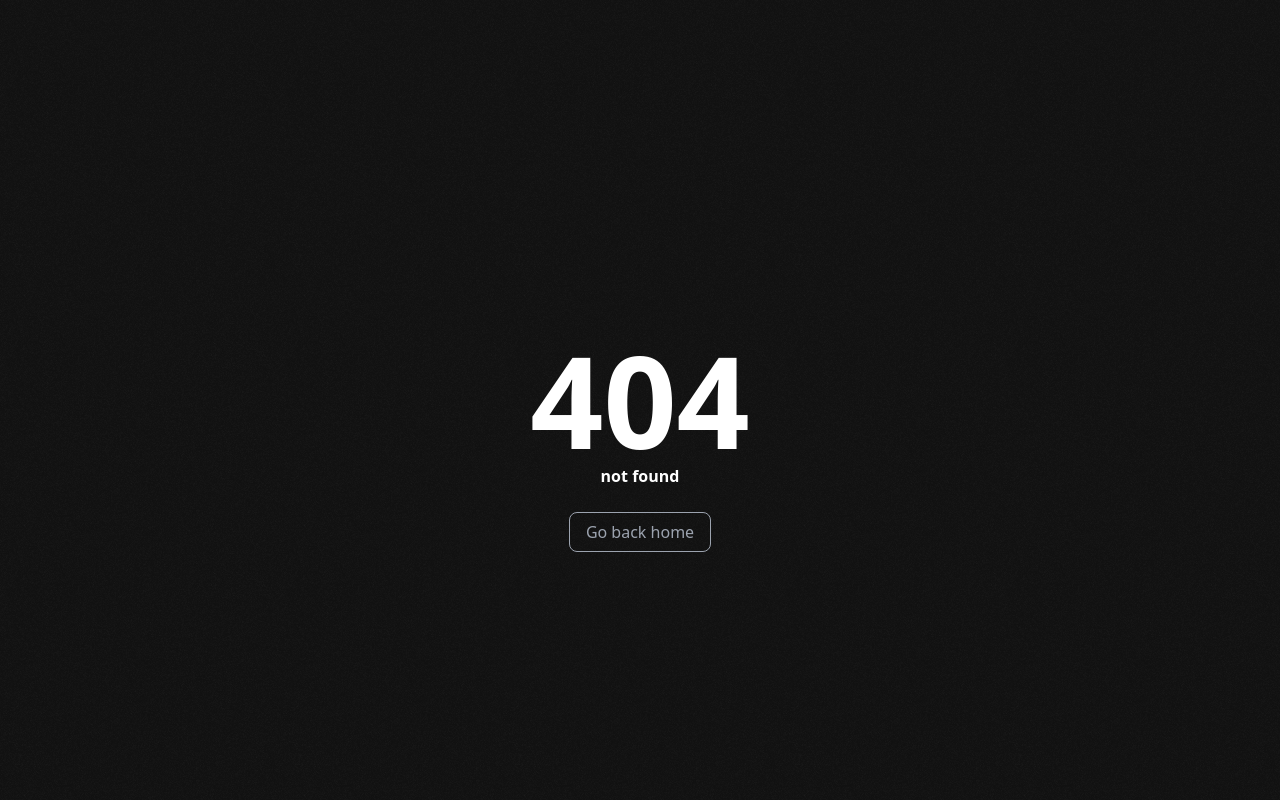
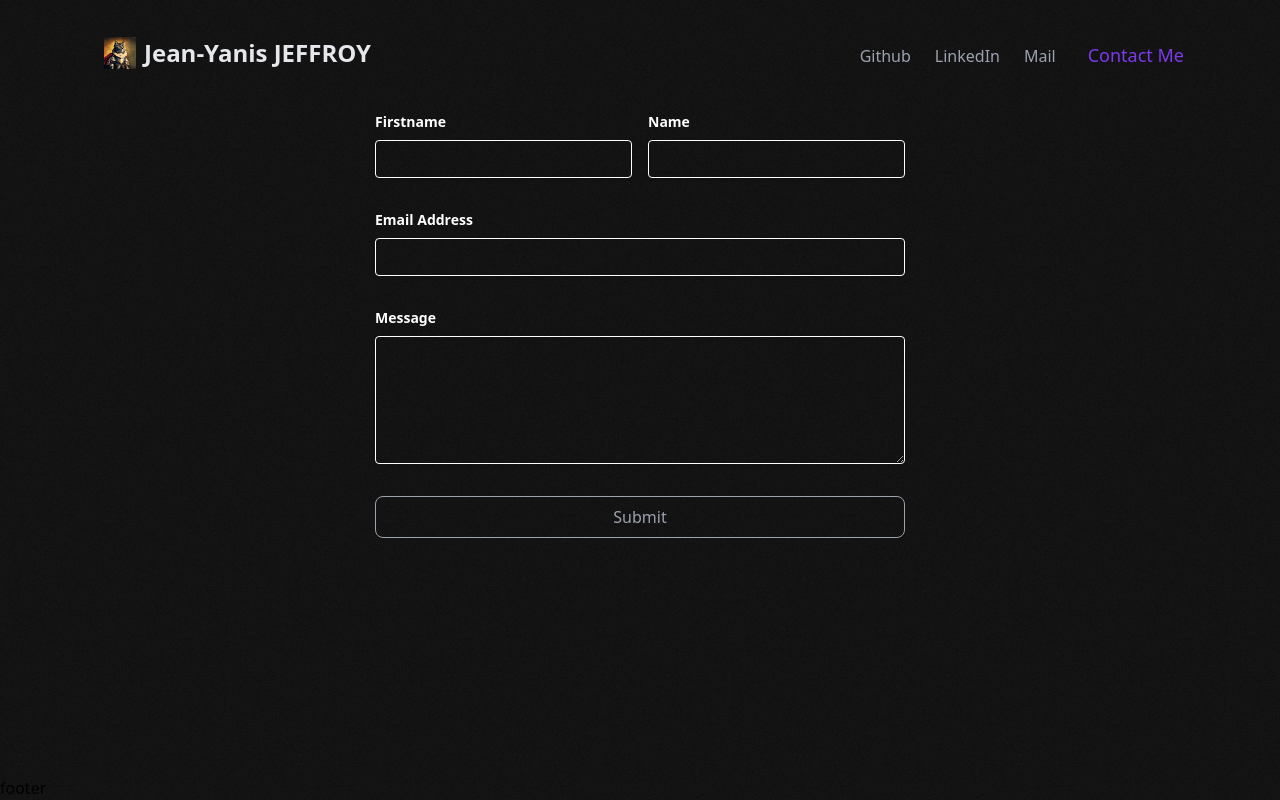
Before and after one commit to neo-jgrec/portfolio, a React (Create React App) app: page /contact in a window 1280 px wide. Before the commit this address had no page. Built offline with nearby package versions, Linux system fonts and the light colour scheme.

Commit message:
feat(ContactForm/Drawer) add a drawer for the header and a contact page

```diff
--- a/package.json
+++ b/package.json
@@ -3,6 +3,7 @@
   "version": "0.1.0",
   "private": true,
   "dependencies": {
+    "@formspree/react": "^2.5.1",
     "@heroicons/react": "^2.0.18",
     "@material-tailwind/react": "^2.1.2",
     "@testing-library/jest-dom": "^5.17.0",
@@ -19,8 +20,8 @@
     "fs": "^0.0.1-security",
     "marked": "^9.0.3",
     "marked-react": "^2.0.0",
+    "nth-check": "^2.0.1",
     "postcss": ">=8.4.31",
-    "nth-check": "^2.0.1",
     "postcss-cli": "^10.1.0",
     "react": "^18.2.0",
     "react-dom": "^18.2.0",
--- /dev/null
+++ b/src/components/Drawer.jsx
@@ -0,0 +1,50 @@
+import React from "react";
+import { XMarkIcon } from "@heroicons/react/24/outline";
+
+function Drawer({ children, isOpen, setIsOpen }) {
+  return (
+    <main
+      className={
+        "fixed overflow-hidden z-10 inset-0 transform ease-in-out transition-all duration-500 " +
+        (isOpen
+          ? "transition-opacity opacity-100 duration-500 translate-x-0"
+          : "transition-all delay-500 opacity-0 translate-x-full ")
+      }
+      style={isOpen ? {backdropFilter: "blur(5px)" } : {}}
+    >
+      <div className='pointer-events-none opacity-50 bg-blend-normal
+        bg-noisy-texture fixed top-0 left-0 z-[1] h-screen w-screen'/>
+      <section
+        className={
+          "w-full max-w-lg right-0 absolute bg-background bg h-full shadow-xl delay-400 duration-500 ease-in-out transition-all transform " +
+          (isOpen ? "translate-x-0 " : "translate-x-full ")
+        }
+      >
+        <article className="relative w-full max-w-lg pb-10 flex flex-col space-y-6 overflow-y-scroll h-full">
+          <header className="p-5 mt-5 font-bold text-white text-lg">
+            <div className="flex items-center justify-between">
+              <a className="flex items-center gap-x-2 transition-colors" href="/" style={{ marginTop: "-3px" }}>
+                <img className="w-8 h-8" src="/ProfilePic.png" alt="neo-jgrec-profile" />
+              </a>
+              <XMarkIcon
+                className="w-6 h-6 text-gray-400 cursor-pointer"
+                onClick={() => {
+                  setIsOpen(false);
+                }}
+              />
+            </div>
+          </header>
+          {children}
+        </article>
+      </section>
+      <section
+        className="w-full h-full cursor-pointer "
+        onClick={() => {
+          setIsOpen(false);
+        }}
+      ></section>
+    </main>
+  );
+}
+
+export default Drawer;
--- a/src/components/Header.jsx
+++ b/src/components/Header.jsx
@@ -1,7 +1,10 @@
 import React, { useState } from "react";
+import Drawer from "./Drawer";
+import { Bars3Icon } from "@heroicons/react/24/outline";
 
 function Header() {
   const [headerClass, setHeaderClass] = useState('border-gray-800 py-5 border-transparent my-3');
+  const [isOpen, setIsOpen] = useState(false);
 
   window.addEventListener("scroll", () => {
     if (window.scrollY > 5) {
@@ -19,12 +22,23 @@ function Header() {
             <p className="text-2xl font-bold text-gray-200 hidden sm:block">Jean-Yanis JEFFROY</p>
           </a>
         </div>
-        <div className="md:block">
+        <div className="md:block hidden md:visible">
           <a className="px-3 py-2 font-medium text-gray-400 hover:text-primary transition-colors duration-100 ease-in-out" target="_blank" rel="noreferrer" href="https://github.com/neo-jgrec">Github</a>
           <a className="px-3 py-2 font-medium text-gray-400 hover:text-primary transition-colors duration-100 ease-in-out" target="_blank" rel="noreferrer" href="https://linkedin.com/in/jean-yanis-jeffroy/">LinkedIn</a>
           <a className="px-3 py-2 font-medium text-gray-400 hover:text-primary transition-colors duration-100 ease-in-out" href="mailto:jean-yanis.jeffroy@epitech.eu">Mail</a>
+          <a className="ml-5 font-medium text-lg text-primary hover:text-blue-400 transition duration-100 ease-in-out mt-10" href="/contact">Contact Me</a>
         </div>
       </div>
+      <Bars3Icon className="md:hidden w-8 h-8 text-gray-200 m-5" onClick={() => setIsOpen(true)} />
+      <Drawer isOpen={isOpen} setIsOpen={setIsOpen}>
+        <a className="px-3 font-medium text-gray-400 hover:text-primary transition-colors duration-100 ease-in-out" target="_blank" rel="noreferrer" href="https://github.com/neo-jgrec">Github</a>
+        <hr className="border-gray-600 my-2" />
+        <a className="px-3 font-medium text-gray-400 hover:text-primary transition-colors duration-100 ease-in-out" target="_blank" rel="noreferrer" href="https://linkedin.com/in/jean-yanis-jeffroy/">LinkedIn</a>
+        <hr className="border-gray-600 my-2" />
+        <a className="px-3 font-medium text-gray-400 hover:text-primary transition-colors duration-100 ease-in-out" href="mailto:jean-yanis.jeffroy@epitech.eu">Mail</a>
+        <hr className="border-gray-600 my-2" />
+        <a className="px-3 font-medium text-lg text-primary hover:text-blue-400 transition duration-100 ease-in-out mt-10" href="/contact">Contact Me</a>
+      </Drawer>
     </header>
   );
 }
--- a/src/components/index.js
+++ b/src/components/index.js
@@ -4,6 +4,7 @@ import Projects from "./Projects";
 import ProjectCard from "./ProjectCard";
 import Contributions from "./Contributions";
 import Presentation from "./Presentation";
+import Drawer from "./Drawer";
 
 export {
     Header,
@@ -11,5 +12,6 @@ export {
     Projects,
     ProjectCard,
     Contributions,
-    Presentation
+    Presentation,
+    Drawer
 }
--- /dev/null
+++ b/src/pages/ContactForm.jsx
@@ -0,0 +1,116 @@
+import React from 'react';
+import { useForm, ValidationError } from '@formspree/react';
+import { Layout } from '../pages';
+
+function ContactForm() {
+  const [state, handleSubmit] = useForm("xaygzdao");
+
+  if (state.succeeded) {
+    return (
+      <Layout>
+        <div className="flex items-center justify-center">
+          <div className="text-center flex flex-col items-center rounded-lg pt-64">
+            <div>
+              <h1 className="text-9xl font-bold text-white">Success</h1>
+              <h1 className="font-bold text-white">Your message has been sent</h1>
+            </div>
+            <div className="mt-8">
+              <a href="/" className="px-4 py-2 font-medium text-gray-400 hover:text-primary transition-colors duration-100 ease-in-out border border-gray-400 hover:border-primary bg-transparent hover:bg-primary hover:bg-opacity-10 rounded-lg">
+                Go back home
+              </a>
+            </div>
+          </div>
+        </div>
+      </Layout>
+    );
+  }
+
+  return (
+    <Layout>
+      <form onSubmit={handleSubmit} className="max-w-xl mx-auto mt-8 flex flex-col gap-y-4">
+        <div className="gap-x-4 items-center justify-between flex md:flex-row flex-col gap-y-4 md:gap-y-0">
+          <div className="flex flex-col md:w-1/2">
+            <label htmlFor="firstname" className="block text-white text-sm font-bold mb-2">
+              Firstname
+            </label>
+            <input
+              id="firstname"
+              type="text"
+              name="firstname"
+              className="shadow appearance-none border rounded w-full py-2 px-3 text-white leading-tight focus:outline-none focus:shadow-outline bg-transparent border-white"
+            />
+            <ValidationError
+              prefix="Firstname"
+              field="firstname"
+              errors={state.errors}
+              className="text-red-500 text-xs italic"
+            />
+          </div>
+
+          <div className="flex flex-col md:w-1/2">
+            <label htmlFor="name" className="block text-white text-sm font-bold mb-2">
+              Name
+            </label>
+            <input
+              id="name"
+              type="text"
+              name="name"
+              className="shadow appearance-none border rounded w-full py-2 px-3 text-white leading-tight focus:outline-none focus:shadow-outline bg-transparent border-white"
+            />
+            <ValidationError
+              prefix="Name"
+              field="name"
+              errors={state.errors}
+              className="text-red-500 text-xs italic"
+            />
+          </div>
+        </div>
+
+        <div className="flex flex-col">
+          <label htmlFor="email" className="block text-white text-sm font-bold mt-4 mb-2">
+            Email Address
+          </label>
+          <input
+            id="email"
+            type="email"
+            name="email"
+            className="shadow appearance-none border rounded w-full py-2 px-3 text-white leading-tight focus:outline-none focus:shadow-outline bg-transparent border-white"
+          />
+          <ValidationError
+            prefix="Email"
+            field="email"
+            errors={state.errors}
+            className="text-red-500 text-xs italic"
+          />
+        </div>
+
+        <div className="flex flex-col">
+          <label htmlFor="message" className="block text-white text-sm font-bold mt-4 mb-2">
+            Message
+          </label>
+          <textarea
+            id="message"
+            name="message"
+            className="shadow appearance-none border rounded w-full py-2 px-3 text-white leading-tight focus:outline-none focus:shadow-outline h-32 bg-transparent border-white"
+          />
+          <ValidationError
+            prefix="Message"
+            field="message"
+            errors={state.errors}
+            className="text-red-500 text-xs italic"
+          />
+        </div>
+
+        <button
+          type="submit"
+          disabled={state.submitting}
+          className="mt-4 px-4 py-2 font-medium text-gray-400 hover:text-primary transition-colors duration-100 ease-in-out border border-gray-400 hover:border-primary bg-transparent hover:bg-primary hover:bg-opacity-10 rounded-lg"
+        >
+          Submit
+        </button>
+      </form>
+    </Layout>
+  );
+}
+
+export default ContactForm;
--- a/src/pages/index.js
+++ b/src/pages/index.js
@@ -3,11 +3,13 @@ import NotFound from "./NotFound";
 import Layout from "./Layout";
 import ProjectPage from "./ProjectPage";
 import AllProjects from "./AllProjects";
+import ContactForm from "./ContactForm";
 
 export {
     Home,
     NotFound,
     Layout,
     ProjectPage,
-    AllProjects
+    AllProjects,
+    ContactForm
 }
--- a/src/router/Router.jsx
+++ b/src/router/Router.jsx
@@ -1,6 +1,6 @@
 import React from "react";
 import { BrowserRouter, Routes, Route } from "react-router-dom";
-import { AllProjects, Home, NotFound, ProjectPage } from "../pages";
+import { AllProjects, ContactForm, Home, NotFound, ProjectPage } from "../pages";
 
 function Router() {
   return (
@@ -9,6 +9,7 @@ function Router() {
         <Route path="/" element={<Home />} />
         <Route path="/project/:projectName" element={<ProjectPage />} />
         <Route path="/projects" element={<AllProjects />} />
+        <Route path="/contact" element={<ContactForm />} />
         <Route path="*" element={<NotFound />} />
       </Routes>
     </BrowserRouter>
```
Also changed, not shown: 1 other file (tests, documents, lock files or other folders).
